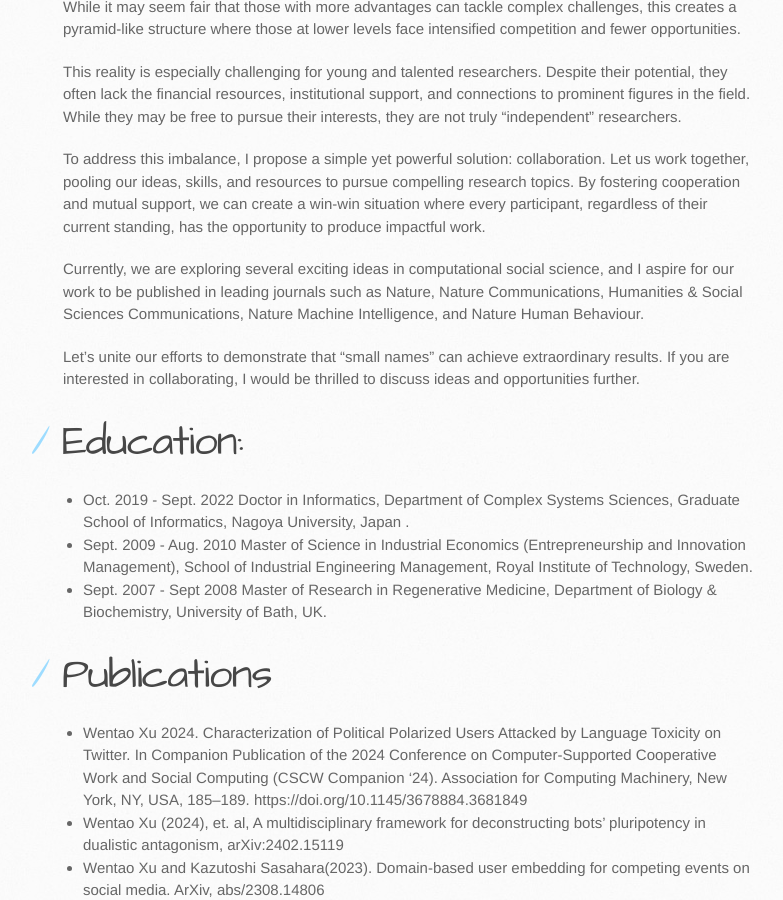
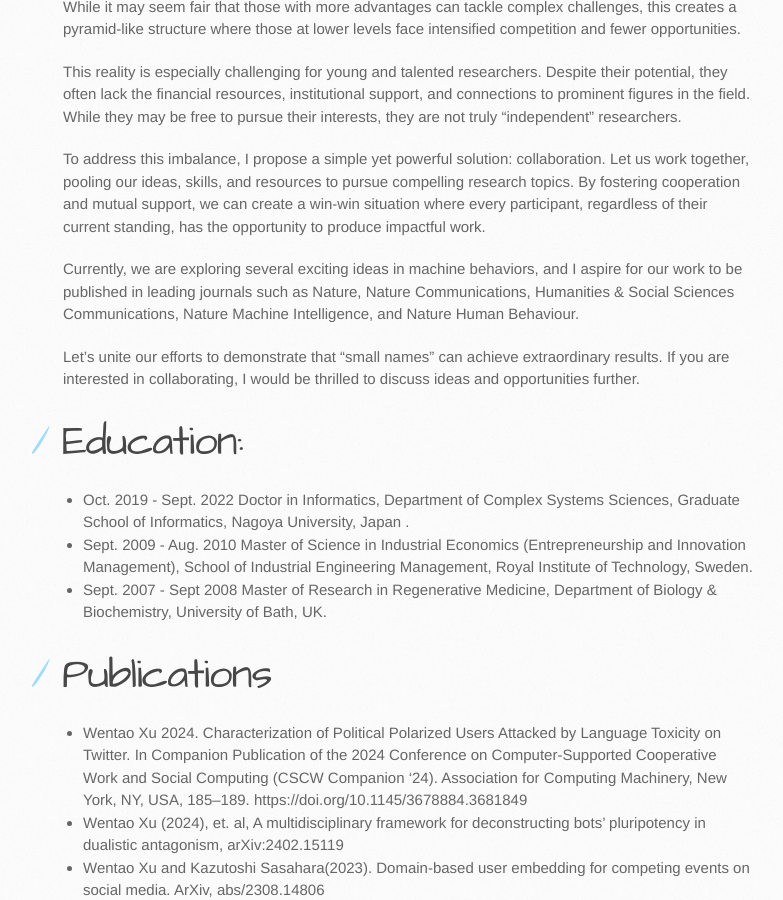
Before and after one commit to myrainbowandsky/myrainbowandsky.github.io, a Jekyll site: the page built from index.md, in a window 1280 px wide and 900 px high, scrolled down 1964 px. Shown: the whole window, without its empty margins (107-890 px from the left). Built offline with Jekyll 4.4.1, drawn with Linux system fonts in a browser that asks for light colours; the repository's description, which GitHub fills in, is left out; some of the changed text lies outside the part shown.

Commit message:
Update index.md

```diff
--- a/index.md
+++ b/index.md
@@ -20,7 +20,7 @@
 
 Are you ready to dive into cutting-edge research that bridges technology and society? We are looking for **enthusiastic, open-minded, and creative thinkers** to join our team as **Ph.D. or Master's students**.
 
-Our research focuses on **computational social science, AI agents, complex networks, and large language models**, offering a unique opportunity to explore the interplay between science, society, and technology. Whether your background is in **STEM, social sciences, or politics**, we believe in the power of interdisciplinary collaboration to solve complex, real-world problems.
+Our research focuses on **Machine Behaviors, Intelligent Psychology, AI agents, AI cooperation, LLMs**, offering a unique opportunity to explore the interplay between science, society, and technology. Whether your background is in **STEM, social sciences, or politics**, we believe in the power of interdisciplinary collaboration to solve complex, real-world problems.
 
 ## Why Join Us?
 - **Innovative Research:**
@@ -57,7 +57,7 @@
 
 To address this imbalance, I propose a simple yet powerful solution: collaboration. Let us work together, pooling our ideas, skills, and resources to pursue compelling research topics. By fostering cooperation and mutual support, we can create a win-win situation where every participant, regardless of their current standing, has the opportunity to produce impactful work.
 
-Currently, we are exploring several exciting ideas in computational social science, and I aspire for our work to be published in leading journals such as Nature, Nature Communications, Humanities & Social Sciences Communications, Nature Machine Intelligence, and Nature Human Behaviour.
+Currently, we are exploring several exciting ideas in machine behaviors, and I aspire for our work to be published in leading journals such as Nature, Nature Communications, Humanities & Social Sciences Communications, Nature Machine Intelligence, and Nature Human Behaviour.
 
 Let’s unite our efforts to demonstrate that "small names" can achieve extraordinary results. If you are interested in collaborating, I would be thrilled to discuss ideas and opportunities further.
 
```
